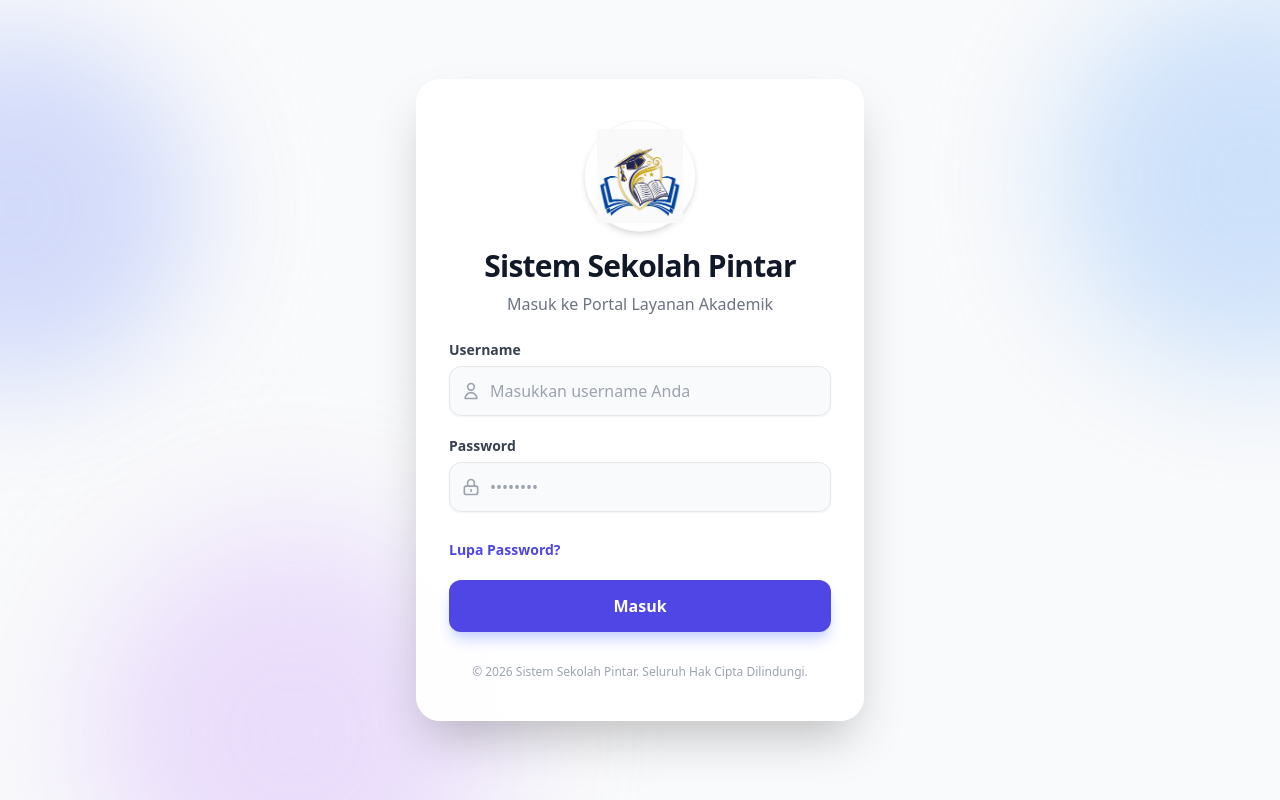
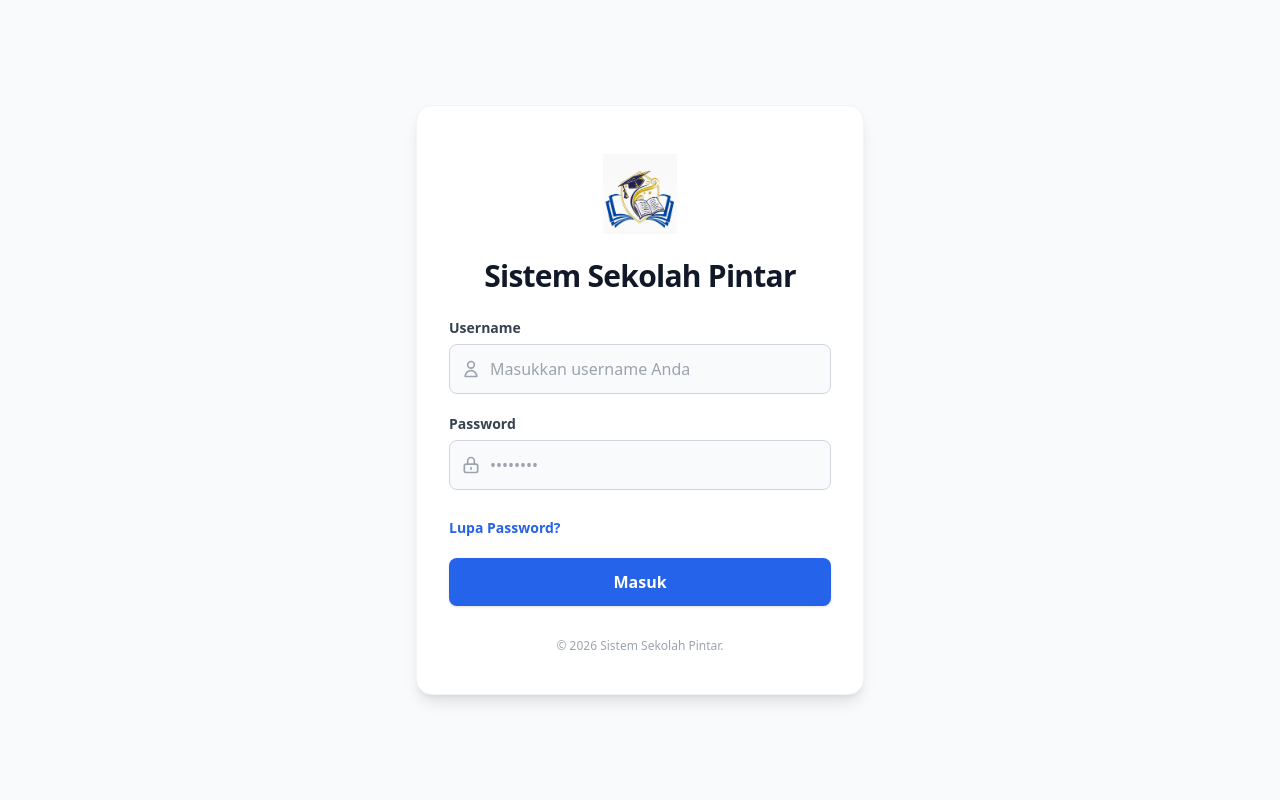
Before and after one commit to muhammadreyhanlubis5-gif/Saas-app-ust-indra, a Vue app: page / in a window 1280 px wide. Built offline with nearby package versions, Linux system fonts and the light colour scheme.

Commit message:
style: optimize login UI for maximum performance and remove heavy animations

```diff
--- a/src/views/LoginView.vue
+++ b/src/views/LoginView.vue
@@ -1,27 +1,19 @@
 <template>
-  <div class="min-h-screen flex items-center justify-center bg-gray-50 relative overflow-hidden font-sans">
+  <div class="min-h-screen flex items-center justify-center bg-gray-50 font-sans p-4">
 
-    <!-- Decorative background elements -->
-    <div class="absolute top-0 -left-40 w-96 h-96 bg-indigo-200 rounded-full mix-blend-multiply filter blur-3xl opacity-70 animate-blob"></div>
-    <div class="absolute top-0 -right-40 w-96 h-96 bg-blue-200 rounded-full mix-blend-multiply filter blur-3xl opacity-70 animate-blob animation-delay-2000"></div>
-    <div class="absolute -bottom-40 left-20 w-96 h-96 bg-purple-200 rounded-full mix-blend-multiply filter blur-3xl opacity-70 animate-blob animation-delay-4000"></div>
-
-    <!-- Login Card -->
-    <div class="w-full max-w-md bg-white/95 backdrop-blur-xl rounded-3xl shadow-2xl overflow-hidden border border-white/40 relative z-10 m-4">
+    <!-- Login Card (Lightweight) -->
+    <div class="w-full max-w-md bg-white rounded-2xl shadow-lg overflow-hidden border border-gray-100">
 
       <!-- Card Header -->
       <div class="pt-10 pb-6 px-8 text-center">
-        <!-- Logo -->
-        <div class="w-28 h-28 mx-auto mb-4 bg-white p-2 rounded-full shadow-md border border-gray-100 flex items-center justify-center">
-          <img src="/logo.png" alt="Logo Sistem Sekolah Pintar" class="w-full h-full object-contain" />
+        <!-- Logo (Optimized display) -->
+        <div class="w-24 h-24 mx-auto mb-4 p-2 flex items-center justify-center">
+          <img src="/logo.png" alt="Logo Sistem Sekolah Pintar" class="w-full h-full object-contain" fetchpriority="high" />
         </div>
 
         <h1 class="text-2xl sm:text-3xl font-extrabold text-gray-900 tracking-tight">
           Sistem Sekolah Pintar
         </h1>
-        <p class="text-gray-500 mt-2 text-sm sm:text-base font-medium">
-          Masuk ke Portal Layanan Akademik
-        </p>
       </div>
 
       <!-- Card Body (Form) -->
@@ -42,7 +34,7 @@
                 id="username"
                 v-model="username"
                 placeholder="Masukkan username Anda"
-                class="w-full pl-10 pr-4 py-3 rounded-xl border border-gray-200 bg-gray-50 focus:bg-white focus:ring-2 focus:ring-indigo-500 focus:border-indigo-500 transition-all text-gray-800 shadow-sm"
+                class="w-full pl-10 pr-4 py-3 rounded-lg border border-gray-300 bg-gray-50 focus:bg-white focus:ring-2 focus:ring-blue-500 focus:border-blue-500 transition-colors text-gray-800"
                 required
               />
             </div>
@@ -62,7 +54,7 @@
                 id="password"
                 v-model="password"
                 placeholder="••••••••"
-                class="w-full pl-10 pr-4 py-3 rounded-xl border border-gray-200 bg-gray-50 focus:bg-white focus:ring-2 focus:ring-indigo-500 focus:border-indigo-500 transition-all text-gray-800 shadow-sm"
+                class="w-full pl-10 pr-4 py-3 rounded-lg border border-gray-300 bg-gray-50 focus:bg-white focus:ring-2 focus:ring-blue-500 focus:border-blue-500 transition-colors text-gray-800"
                 required
               />
             </div>
@@ -70,14 +62,14 @@
 
           <!-- Lupa Password & Submit -->
           <div class="flex items-center justify-between pt-2">
-            <a href="#" class="text-sm font-semibold text-indigo-600 hover:text-indigo-800 transition-colors">
+            <a href="#" class="text-sm font-semibold text-blue-600 hover:text-blue-800 transition-colors">
               Lupa Password?
             </a>
           </div>
 
           <button
             type="submit"
-            class="w-full bg-indigo-600 hover:bg-indigo-700 text-white font-bold py-3.5 px-4 rounded-xl shadow-lg shadow-indigo-200 transition-all focus:outline-none focus:ring-4 focus:ring-indigo-100 active:scale-[0.98]"
+            class="w-full bg-blue-600 hover:bg-blue-700 text-white font-bold py-3 px-4 rounded-lg shadow transition-colors focus:outline-none focus:ring-2 focus:ring-blue-500 focus:ring-offset-1 active:scale-[0.99]"
           >
             Masuk
           </button>
@@ -86,7 +78,7 @@
         <!-- Divider & Help text -->
         <div class="mt-8 text-center">
           <p class="text-xs text-gray-400 font-medium">
-            © 2026 Sistem Sekolah Pintar. Seluruh Hak Cipta Dilindungi.
+            © 2026 Sistem Sekolah Pintar.
           </p>
         </div>
       </div>
@@ -103,9 +95,7 @@ const username = ref('')
 const password = ref('')
 
 const handleLogin = () => {
-  // --- MOCK LOGIN LOGIC ---
   const user = username.value.toLowerCase()
-
   if (user === 'admin') {
     localStorage.setItem('token', 'dummy-token')
     localStorage.setItem('user_role', 'SUPER_ADMIN')
@@ -132,22 +122,3 @@ const handleLogin = () => {
   }
 }
 </script>
-
-<style scoped>
-/* Keyframes untuk efek blur di background agar terlihat modern & premium */
-@keyframes blob {
-  0% { transform: translate(0px, 0px) scale(1); }
-  33% { transform: translate(30px, -50px) scale(1.1); }
-  66% { transform: translate(-20px, 20px) scale(0.9); }
-  100% { transform: translate(0px, 0px) scale(1); }
-}
-.animate-blob {
-  animation: blob 7s infinite;
-}
-.animation-delay-2000 {
-  animation-delay: 2s;
-}
-.animation-delay-4000 {
-  animation-delay: 4s;
-}
-</style>
```
